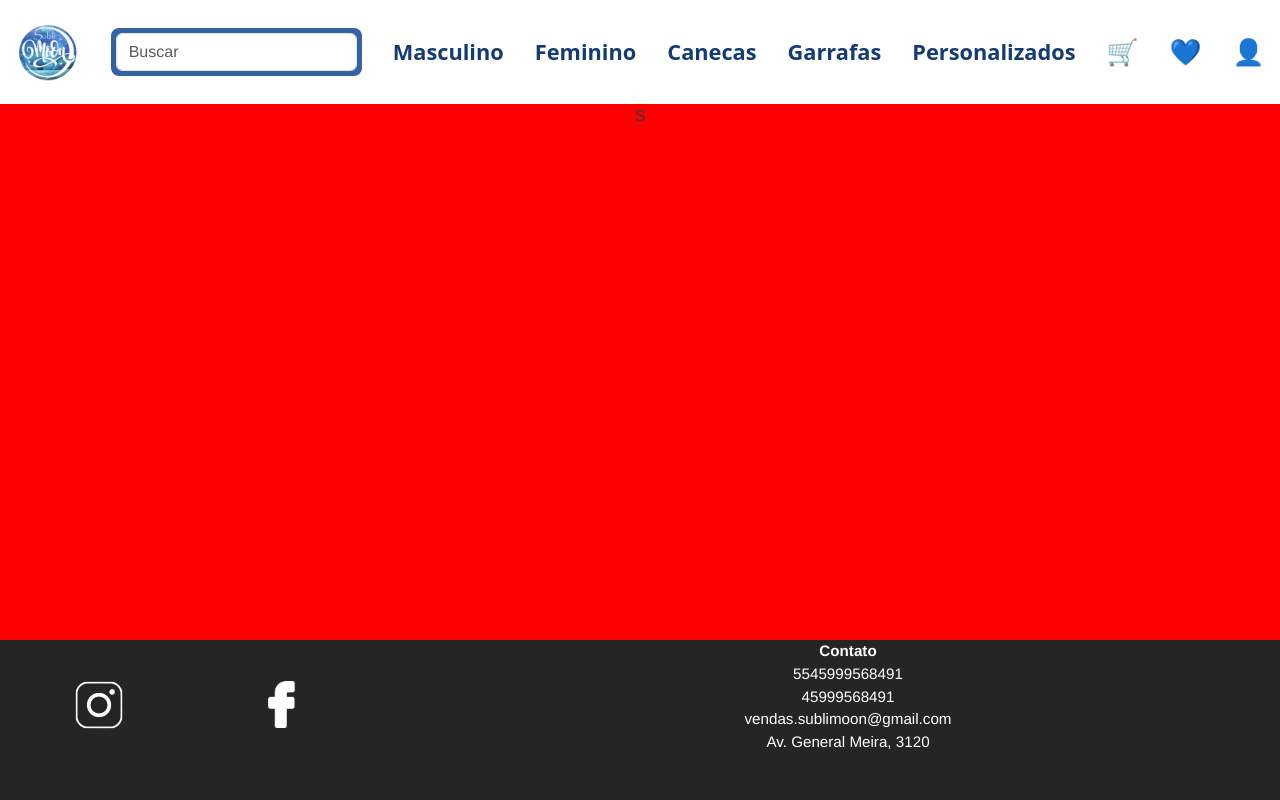
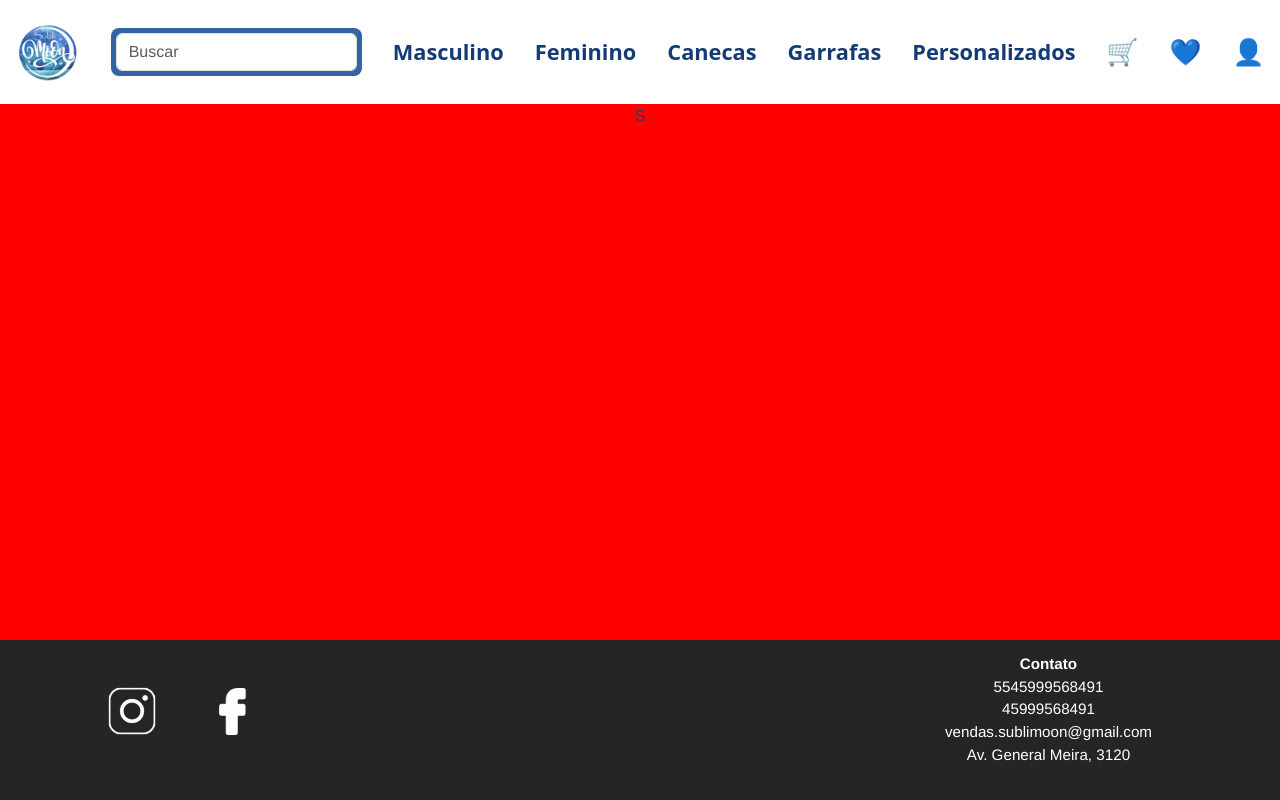
Before and after one commit to Grupo01UniamericaBackend/SublimoonFront, a Vue app in the folder sublimoon-front-end/: page / in a window 1280 px wide. Built offline with nearby package versions, Linux system fonts and the light colour scheme.

Commit message:
footer quase finalizado

```diff
--- a/sublimoon-front-end/src/components/Footer.vue
+++ b/sublimoon-front-end/src/components/Footer.vue
@@ -2,8 +2,12 @@
     <footer>
      <div class="main">
         <div class="redesDiv">
-            <img  id="imgInsta" src="../assets/InstaBrancoSemFundo.png" alt="">
-            <img id="imgFacebook" src="../assets/facebook.png" alt="">
+            <a href="https://www.instagram.com/sm.monzon/" target="_blank">
+                <img  id="imgInsta" src="../assets/InstaBrancoSemFundo.png" alt="" >
+            </a>
+            <a href="https://www.facebook.com/sublimonzon" target="_blank">
+                <img id="imgFacebook" src="../assets/facebook.png" alt="">
+            </a>
         </div>
         <div class="contatoDiv">
                 <ul>
@@ -36,6 +40,9 @@
         color: white;
         font-size: 95%;
     }
+    li:hover{
+        color: rgb(105, 105, 105);
+    }
     ul{
        list-style: none;
     }
@@ -47,17 +54,24 @@
         width: auto;
         height: 47px;
     }
+    img:hover{
+        transition: 0.5s;
+        scale: 120%;
+    }
     .redesDiv{
      width: 30%;
         display: flex;
-        justify-content: space-around;
+        gap: 20%;
         align-items: center;
+        padding-left: 08%;
     }
     .contatoDiv{
         width: 70%;
         display: flex;
-        justify-content: center;
-        align-items: center;
+      flex-direction: row-reverse;
+      padding-right: 10%;
+      padding-top: 1%;
+      align-items: center;
     }
     .main{
         display: flex;
```
